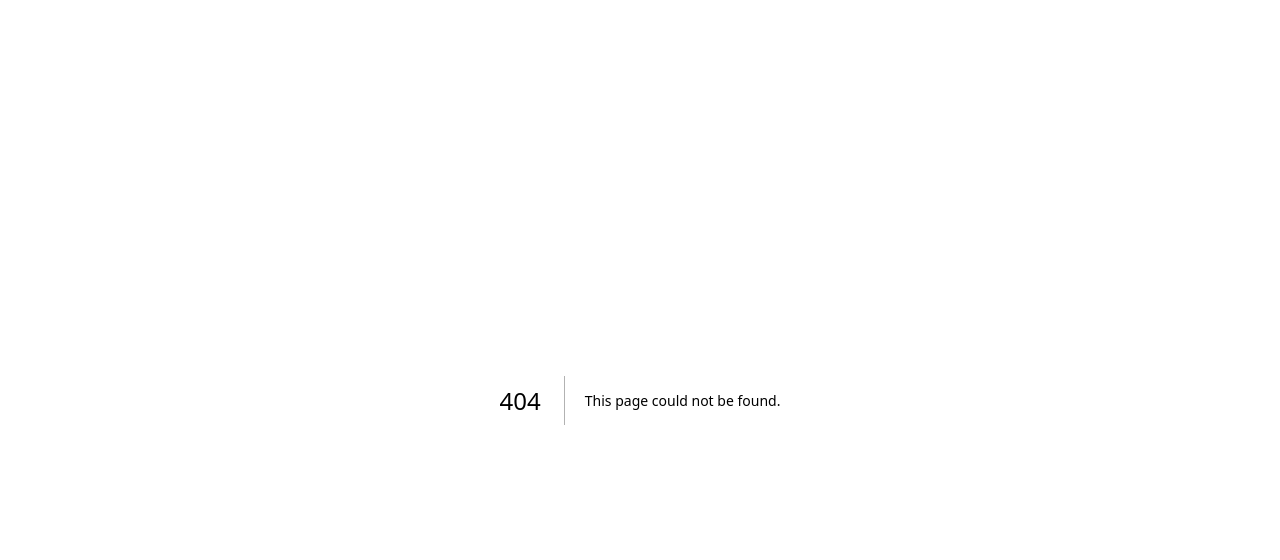
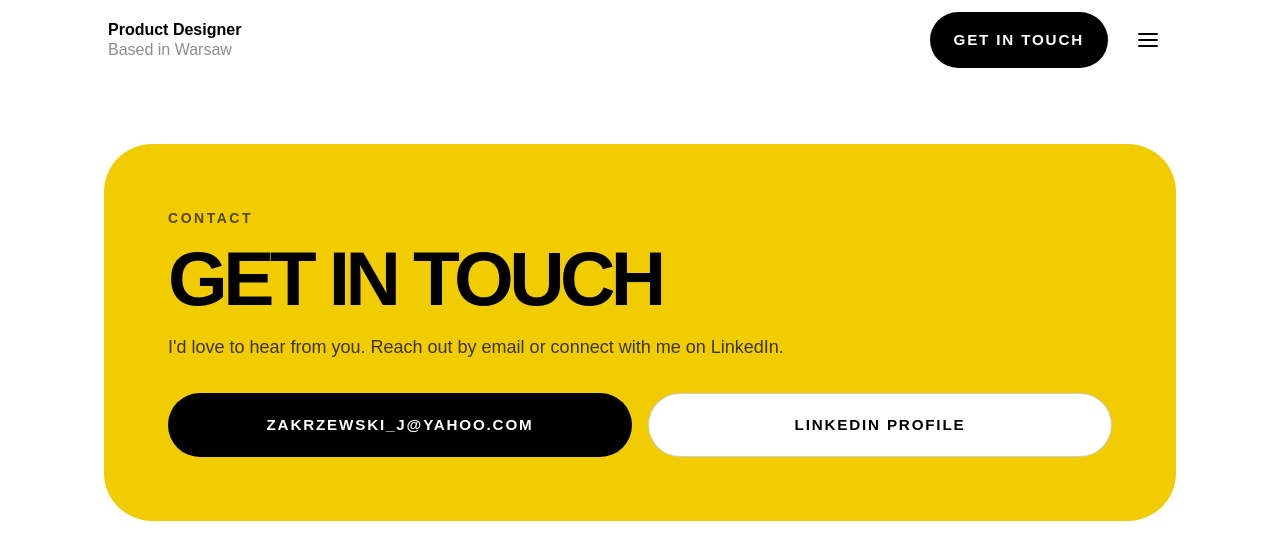
Before and after one commit to jzakrz/jakub-portfolio, a Next.js app: page /get-in-touch in a window 1280 px wide. Before the commit this address had no page. Shown: the top 560 px of the page. Built offline with nearby package versions, Linux system fonts and the light colour scheme.

Commit message:
Add dedicated get in touch page

```diff
--- /dev/null
+++ b/app/get-in-touch/page.tsx
@@ -0,0 +1,45 @@
+import Header from "@/components/Header";
+import { contactInfo } from "@/data/portfolio";
+
+export default function GetInTouchPage() {
+  return (
+    <main className="min-h-screen bg-white text-black">
+      <Header />
+
+      <section className="mx-auto max-w-6xl px-6 pb-16 pt-32 lg:px-10 lg:pb-20 lg:pt-36">
+        <div className="rounded-[3rem] bg-[#f1cc00] px-8 py-10 sm:px-10 sm:py-12 lg:px-16 lg:py-16">
+          <p className="text-sm font-semibold uppercase tracking-[0.18em] text-black/65">
+            Contact
+          </p>
+
+          <h1 className="mt-4 text-[clamp(2.6rem,6vw,5rem)] font-black uppercase leading-[0.9] tracking-[-0.06em] text-black">
+            Get In Touch
+          </h1>
+
+          <p className="mt-5 max-w-2xl text-base text-black/75 sm:text-lg">
+            I&apos;d love to hear from you. Reach out by email or connect with me on
+            LinkedIn.
+          </p>
+
+          <div className="mt-8 grid gap-4 sm:grid-cols-2">
+            <a
+              href={`mailto:${contactInfo.email}`}
+              className="inline-flex min-h-[64px] items-center justify-center rounded-full bg-black px-8 text-center text-[0.95rem] font-semibold uppercase tracking-[0.12em] text-white transition-transform duration-300 hover:scale-[1.03]"
+            >
+              {contactInfo.email}
+            </a>
+
+            <a
+              href={contactInfo.linkedin}
+              target="_blank"
+              rel="noreferrer"
+              className="inline-flex min-h-[64px] items-center justify-center rounded-full border border-black/20 bg-white px-8 text-center text-[0.95rem] font-semibold uppercase tracking-[0.12em] text-black transition-colors duration-300 hover:bg-black hover:text-white"
+            >
+              LinkedIn Profile
+            </a>
+          </div>
+        </div>
+      </section>
+    </main>
+  );
+}
--- a/components/ContactSection.tsx
+++ b/components/ContactSection.tsx
@@ -1,3 +1,5 @@
+import Link from "next/link";
+
 export default function ContactSection() {
   return (
     <footer className="px-6 py-16 lg:px-10 lg:py-20">
@@ -12,12 +14,12 @@ export default function ContactSection() {
           </div>
 
           <div className="lg:pr-4">
-            <a
-              href="mailto:zakrzewski_j@yahoo.com"
+            <Link
+              href="/get-in-touch"
               className="inline-flex min-h-[64px] items-center justify-center rounded-full bg-black px-8 text-center text-[0.95rem] font-semibold uppercase tracking-[0.12em] text-white transition-transform duration-300 hover:scale-[1.03] sm:min-h-[72px] sm:px-10 sm:text-base"
             >
               Get in Touch
-            </a>
+            </Link>
           </div>
         </div>
       </div>
--- a/components/Header.tsx
+++ b/components/Header.tsx
@@ -1,5 +1,6 @@
 "use client";
 
+import Link from "next/link";
 import { useEffect, useRef, useState } from "react";
 import { AnimatePresence, motion } from "framer-motion";
 import { navItems } from "@/data/portfolio";
@@ -40,12 +41,12 @@ export default function Header() {
             </p>
           </div>
           <div className="flex items-center gap-2 sm:gap-3">
-            <a
-              href="mailto:zakrzewski_j@yahoo.com"
+            <Link
+              href="/get-in-touch"
               className="hidden lg:inline-flex lg:h-14 lg:items-center lg:justify-center lg:rounded-full lg:bg-black lg:px-6 lg:text-[0.95rem] lg:font-semibold lg:uppercase lg:tracking-[0.12em] lg:text-white lg:transition-transform lg:hover:scale-[1.03]"
             >
               Get in touch
-            </a>
+            </Link>
 
             <button
               type="button"
@@ -105,7 +106,7 @@ export default function Header() {
                     {navItems.map((item) => (
                       <motion.a
                         key={item}
-                        href={`#${item.toLowerCase()}`}
+                        href={`/#${item.toLowerCase()}`}
                         onClick={() => setIsMenuOpen(false)}
                         variants={{
                           hidden: { opacity: 0, x: -12 },
--- a/data/portfolio.ts
+++ b/data/portfolio.ts
@@ -1,11 +1,12 @@
 export const navItems = ["Home", "Projects", "Resume", "Contact"];
 
+export const portfolioImages = {
+  heroMobile: "https://i.postimg.cc/bNBpLRWB/hero_mobile.png",
+  heroTablet: "https://i.postimg.cc/Yq4J2BDx/hero_tablet.png",
+  heroDesktop: "https://i.postimg.cc/13B0Lf0C/Hero_image.png",
+};
 
-export const portfolioImages = {
-  heroMobile:
-    "https://i.postimg.cc/bNBpLRWB/hero_mobile.png",
-  heroTablet:
-    "https://i.postimg.cc/Yq4J2BDx/hero_tablet.png",
-  heroDesktop:
-    "https://i.postimg.cc/13B0Lf0C/Hero_image.png",
+export const contactInfo = {
+  email: "zakrzewski_j@yahoo.com",
+  linkedin: "https://www.linkedin.com/in/jakub-zakrzewski/",
 };
```
Lines whose indentation alone changed are shown as unchanged.
